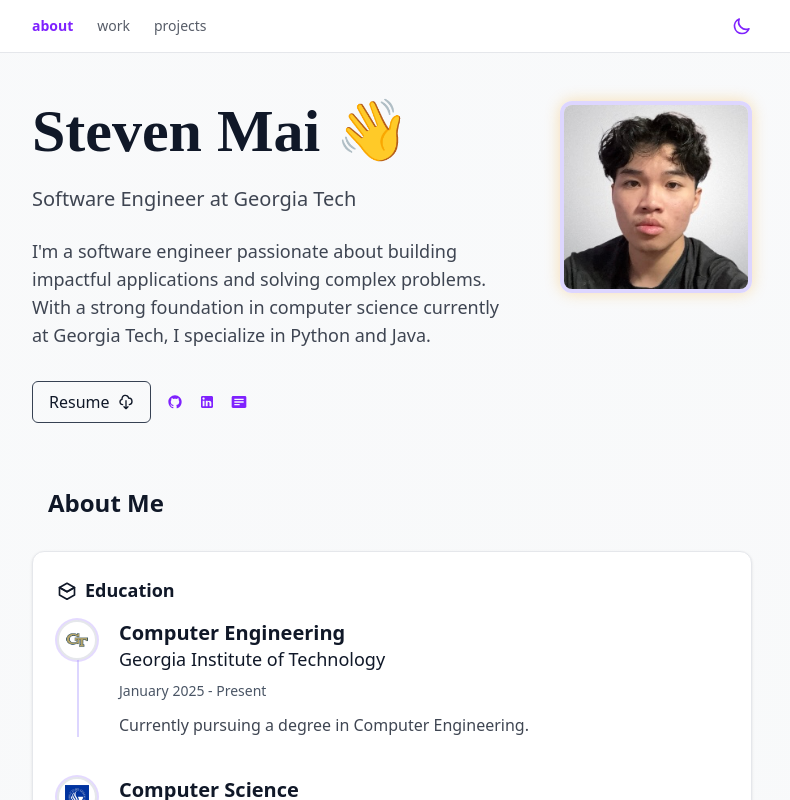
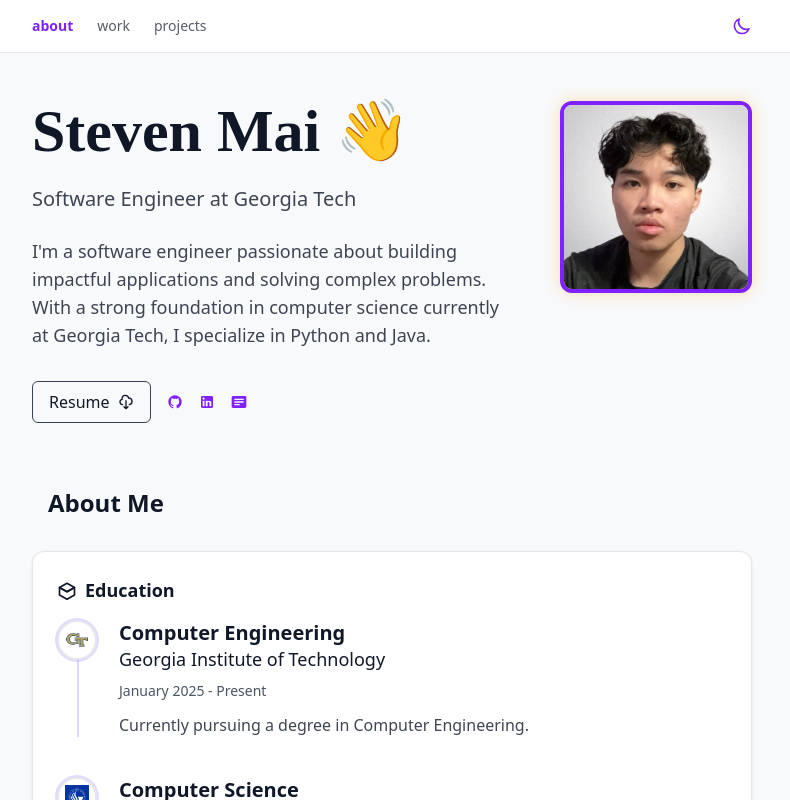
Before and after one commit to StevenQMai/portfolio, a Next.js app: page / in a window 1280 px wide. Shown: the top 800 px of the page, without its empty margins (248-1038 px from the left). Built offline with nearby package versions, Linux system fonts and the light colour scheme.

Commit message:
Fully functional component-based design

```diff
--- a/src/components/Portfolio.tsx
+++ b/src/components/Portfolio.tsx
@@ -103,6 +103,7 @@
         <Header
           personalInfo={personalInfo}
           themeColors={themeColors}
+          darkMode={darkMode}
         />
 
         {activeSection === 'about' && (
--- a/src/components/portfolio/Header.tsx
+++ b/src/components/portfolio/Header.tsx
@@ -5,6 +5,7 @@
 interface HeaderProps {
   personalInfo: PersonalInfoData;
   themeColors: ThemeColors;
+  darkMode: boolean;
 }
 
 const socialIcons: Record<string, JSX.Element> = {
@@ -25,7 +26,7 @@
   )
 };
 
-const Header: React.FC<HeaderProps> = ({ personalInfo, themeColors }) => {
+const Header: React.FC<HeaderProps> = ({ personalInfo, themeColors, darkMode }) => {
   return (
     <div className="mb-16 flex justify-between items-start gap-12">
       <div className="max-w-xl">
@@ -69,9 +70,7 @@
 
       {personalInfo.avatar && (
         <div className="hidden md:block shrink-0">
-          <div className={`size-48 rounded-xl overflow-hidden border-4 ${
-            themeColors.primaryBorder
-          } transition-all duration-300 shadow-[0_0_15px_rgba(245,158,11,0.3)] dark:shadow-[0_0_15px_rgba(245,158,11,0.2)]`}>
+          <div className={`size-48 rounded-xl overflow-hidden border-4 ${darkMode ? 'border-amber-400' : 'border-violet-600'} transition-all duration-300 shadow-[0_0_15px_rgba(245,158,11,0.3)] dark:shadow-[0_0_15px_rgba(245,158,11,0.2)]`}>
             <Image
               src={personalInfo.avatar}
               alt={personalInfo.name}
```
